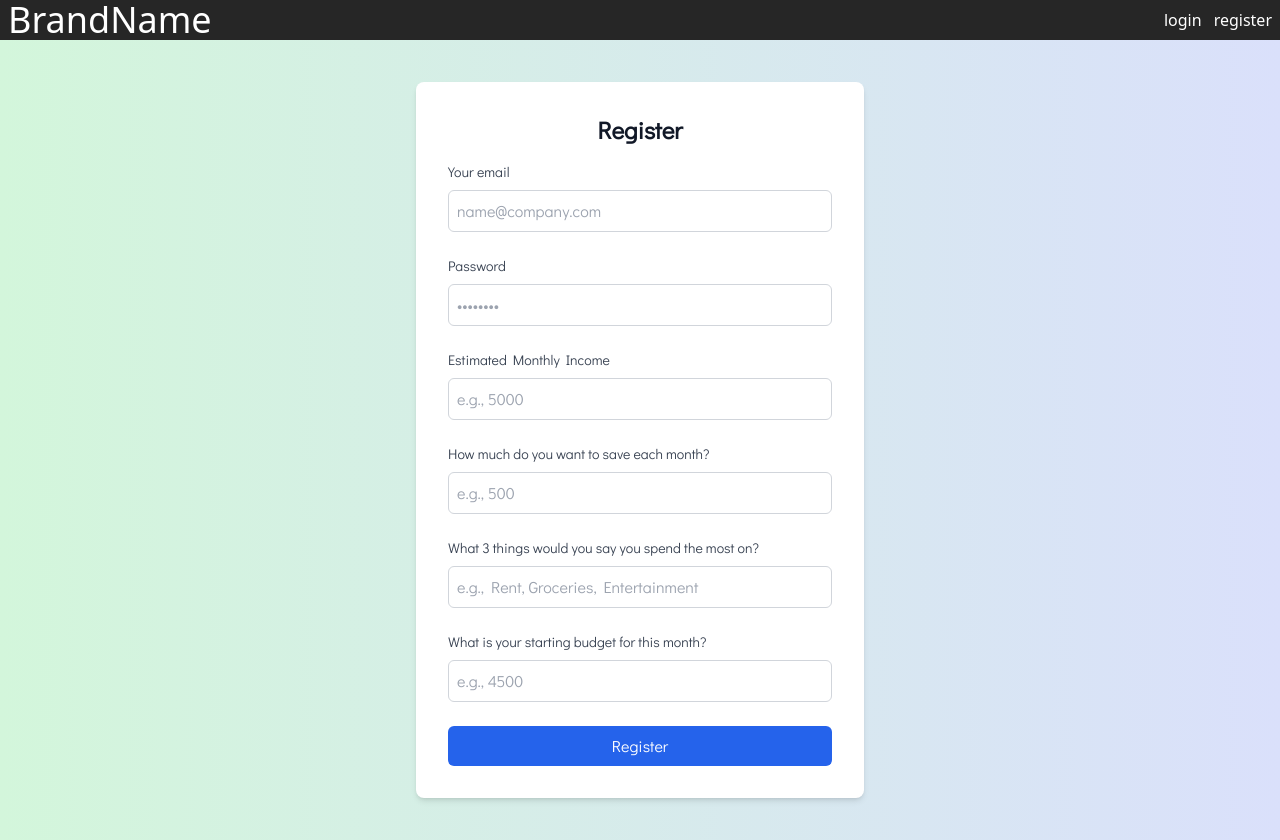
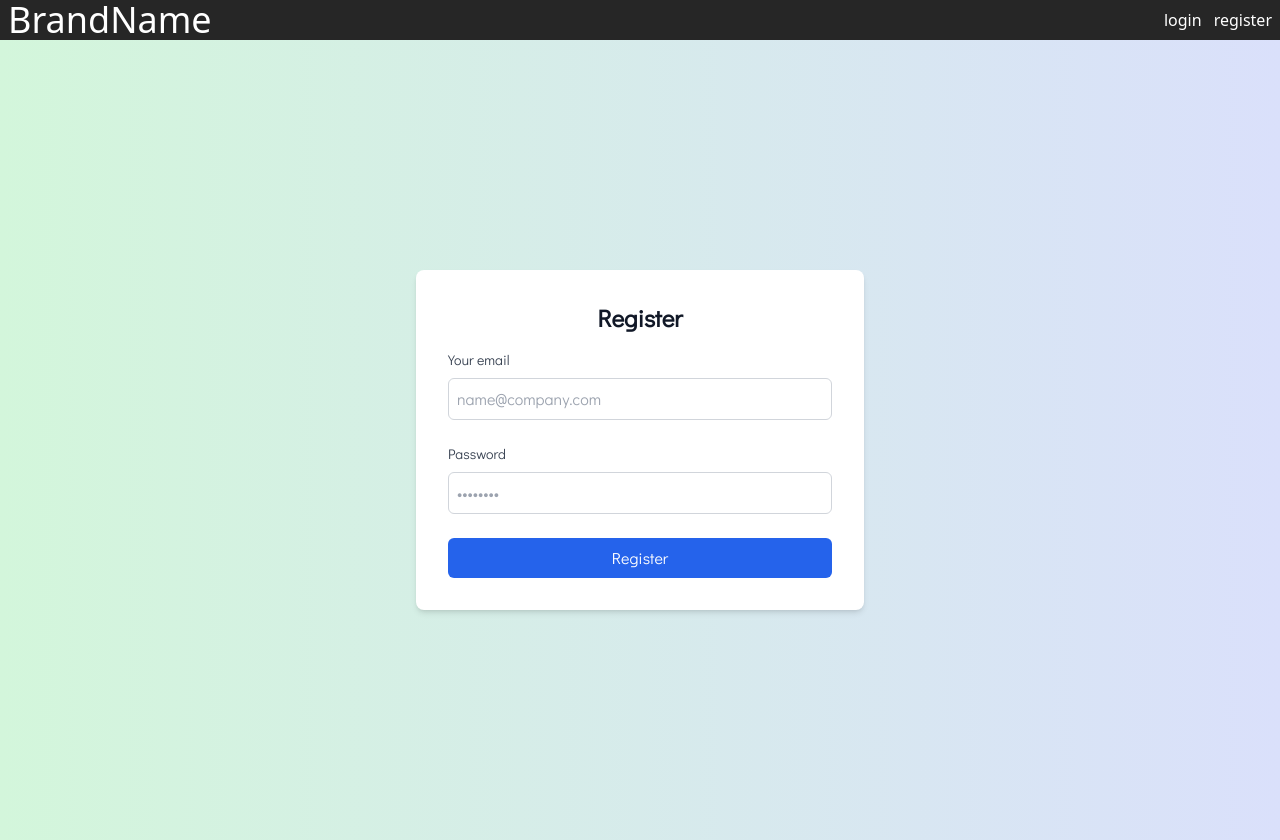
Before and after one commit to zikrya/Personal-Expense-Tracker, a React (Vite) app: page /register in a window 1280 px wide. Built offline with nearby package versions, Linux system fonts and the light colour scheme; no server answers.

Commit message:
removed additional fields from register form

```diff
--- a/src/pages/Register.jsx
+++ b/src/pages/Register.jsx
@@ -11,11 +11,6 @@ const Register = () => {
     const [password, setPassword] = useState("");
     const [isSubmitting, setIsSubmitting] = useState(false);
     const [error, setError] = useState('');
-
-    const [monthlyIncome, setMonthlyIncome] = useState("");
-    const [monthlySavings, setMonthlySavings] = useState("");
-    const [topExpenses, setTopExpenses] = useState("");
-    const [startingBudget, setStartingBudget] = useState("");
 
     const handleSubmit = async (e) => {
         e.preventDefault();
@@ -46,25 +41,6 @@ const Register = () => {
                         <label htmlFor="password" className="block mb-2 text-sm font-medium text-gray-700">Password</label>
                         <input value={password} onChange={(e) => setPassword(e.target.value)} type="password" name="password" id="password" className="w-full p-2 border border-gray-300 rounded-md focus:outline-none focus:ring-2 focus:ring-blue-400" placeholder="••••••••" required=""/>
                     </div>
-                    <div>
-                        <label htmlFor="monthlyIncome" className="block mb-2 text-sm font-medium text-gray-700">Estimated Monthly Income</label>
-                        <input value={monthlyIncome} onChange={(e) => setMonthlyIncome(e.target.value)} type="number" name="monthlyIncome" id="monthlyIncome" className="w-full p-2 border border-gray-300 rounded-md focus:outline-none focus:ring-2 focus:ring-blue-400" placeholder="e.g., 5000" required=""/>
-                    </div>
-
-                    <div>
-                        <label htmlFor="monthlySavings" className="block mb-2 text-sm font-medium text-gray-700">How much do you want to save each month?</label>
-                        <input value={monthlySavings} onChange={(e) => setMonthlySavings(e.target.value)} type="number" name="monthlySavings" id="monthlySavings" className="w-full p-2 border border-gray-300 rounded-md focus:outline-none focus:ring-2 focus:ring-blue-400" placeholder="e.g., 500" required=""/>
-                    </div>
-
-                    <div>
-                        <label htmlFor="topExpenses" className="block mb-2 text-sm font-medium text-gray-700">What 3 things would you say you spend the most on?</label>
-                        <input value={topExpenses} onChange={(e) => setTopExpenses(e.target.value)} type="text" name="topExpenses" id="topExpenses" className="w-full p-2 border border-gray-300 rounded-md focus:outline-none focus:ring-2 focus:ring-blue-400" placeholder="e.g., Rent, Groceries, Entertainment" required=""/>
-                    </div>
-
-                    <div>
-                        <label htmlFor="startingBudget" className="block mb-2 text-sm font-medium text-gray-700">What is your starting budget for this month?</label>
-                        <input value={startingBudget} onChange={(e) => setStartingBudget(e.target.value)} type="number" name="startingBudget" id="startingBudget" className="w-full p-2 border border-gray-300 rounded-md focus:outline-none focus:ring-2 focus:ring-blue-400" placeholder="e.g., 4500" required=""/>
-                    </div>
                     {error && <p className="mt-2 text-sm text-red-600">{error}</p>}
                     <div>
                         <button type="submit" disabled={isSubmitting} className="w-full px-4 py-2 text-white bg-blue-600 rounded-md hover:bg-blue-700 focus:outline-none focus:ring-2 focus:ring-blue-500 disabled:opacity-50">{isSubmitting ? "Registering..." : "Register"}</button>
```
